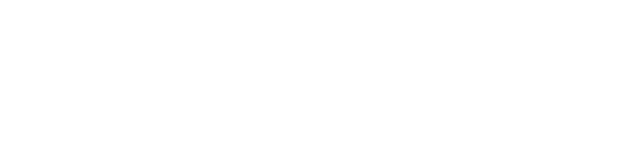
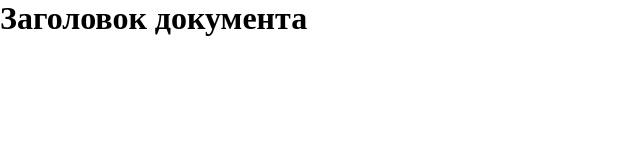
Before and after one commit to DiKhomiak/home-work-4, a plain HTML site: page index.html in a window 1280 px wide. Shown: the whole page, without its empty margins (0-640 px from the left). Drawn offline with Linux system fonts and the light colour scheme.

Commit message:
add title

```diff
--- a/index.html
+++ b/index.html
@@ -9,6 +9,9 @@
     <link rel="stylesheet" href="./style.css">
 </head>
 <body>
+    <header>
+        <h1>Заголовок документа</h1>
+    </header>
 
 </body>
 </html>
```
